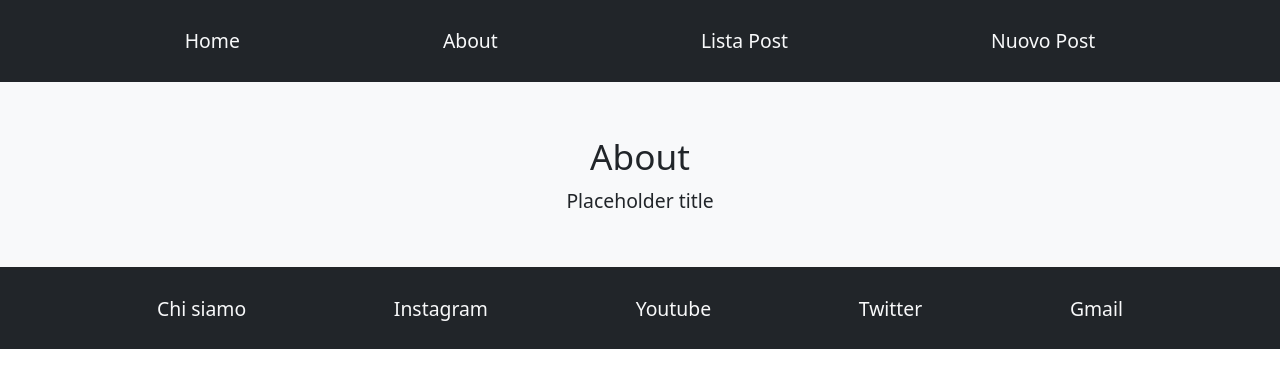
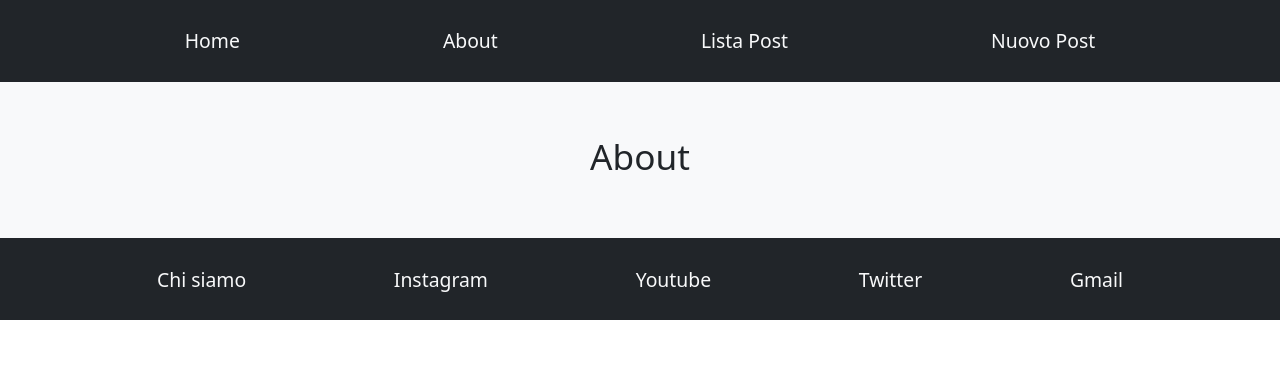
Before and after one commit to MattiaPlacido/react-context-api, a React (Vite) app: page /about in a window 1280 px wide. Shown: the top 388 px of the page. Built offline with nearby package versions, Linux system fonts and the light colour scheme.

Commit message:
Rimosso debugging da aboutpage

```diff
--- a/src/pages/AboutPage.jsx
+++ b/src/pages/AboutPage.jsx
@@ -1,11 +1,7 @@
-import { usePosts } from "../contexts/PostsContext";
-
 export default function AboutPage() {
-  const { posts } = usePosts();
   return (
     <main className="container py-5 text-center">
       <h2>About</h2>
-      <div>{posts.map((post) => post.title)}</div>
     </main>
   );
 }
```
